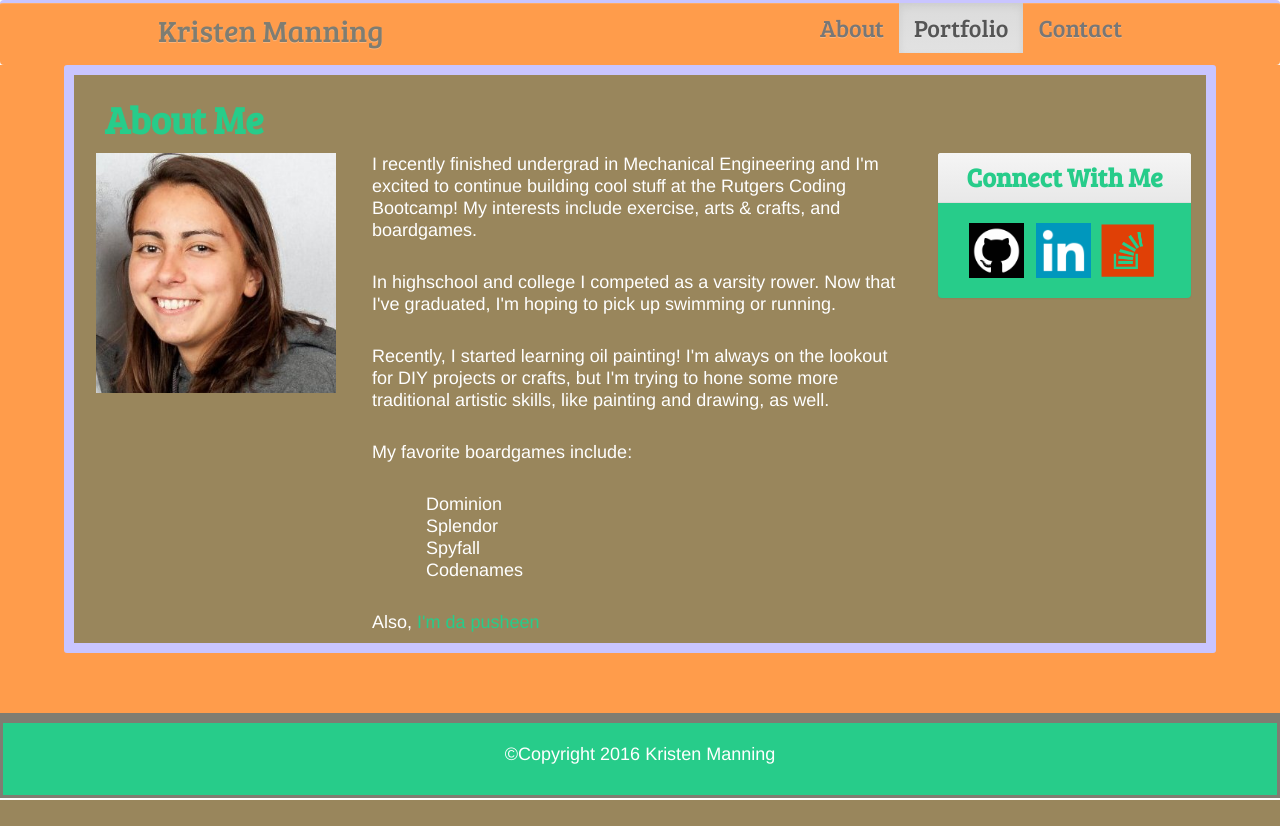
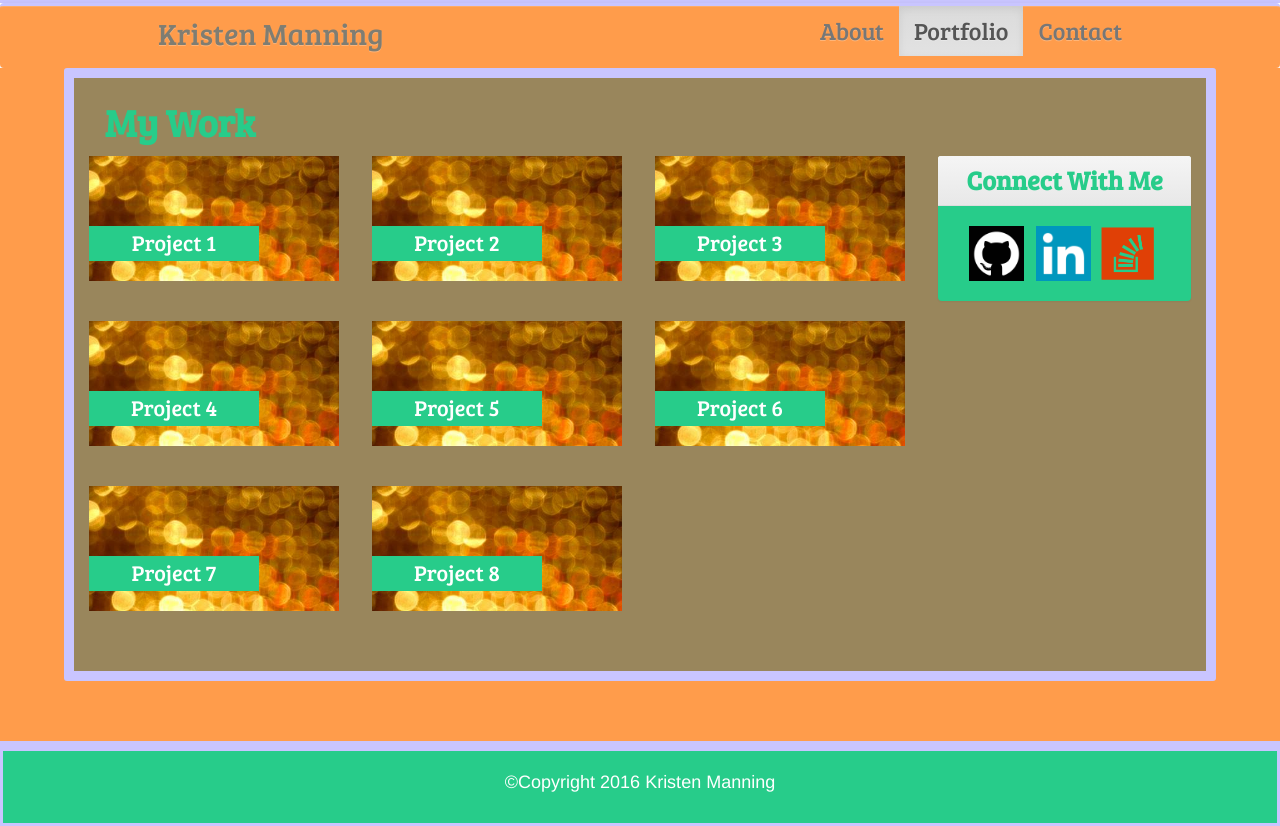
Before and after one commit to KristenManning/Bootstrap-Portfolio, a PHP site: page /portfolio.html in a window 1280 px wide. Before the commit the page ends 800 px from the top, so only its background shows below. Run offline with PHP 8.4, Linux system fonts and the light colour scheme.

Commit message:
added content to portfolio page

```diff
--- a/Assets/css/style.css
+++ b/Assets/css/style.css
@@ -97,14 +97,32 @@ a{
     font-size: 18px;
     line-height: 22px;
 }
+#topline{
+  height: 3px;
+  width: 100%;
+  background-color: #C9C5FF;
 
+}
 #footer{
   height: 85px;
   width: 100%;
   background-color: #27CC8A;
   border: solid;
   border-top-width: 10px;
-  border-color: #7F7D72;
+  border-color: #C9C5FF;
   text-align: center;
 
 }
+
+.picline {
+  width: 60%;
+  height:35px;
+  background-color: #27CC8A;
+  position: absolute;
+  top: 70px;
+  color: white;
+  font-family: 'Bree Serif', serif;
+  text-align: center;
+  font-size: 22px;
+  line-height: 32px;
+}
--- a/portfolio.html
+++ b/portfolio.html
@@ -22,6 +22,8 @@
 
 
 <body>
+  <div id="topline">
+  </div>
   <!-- Nav Bar (copied and pasted from WC3) -->
       <!-- Static navbar -->
       <nav class="navbar-default">
@@ -51,39 +53,40 @@
 
           <div class="row">
             <div class="col-xs-12 col-md-12">
-              <h1>&nbsp;&nbsp;About Me</h1>
+              <h1>&nbsp;&nbsp;My Work</h1>
             </div>
           </div>
 
           <div class="row">
+
             <div class="col-xs-12 col-md-3">
-              <div id="headshot">
-                <img height="240" width="240" src="assets/images/kristen_img.jpg">
+              <div class="image">
+                <img src="assets/images/placeholder_img.jpg" height="125" width="250">
+                  <div class="picline">
+                    Project 1
+                  </div>
               </div>
             </div>
-            <div class="col-xs-12 col-md-6">
-              <p>I recently finished undergrad in Mechanical Engineering and I'm excited to continue building cool stuff at the Rutgers Coding Bootcamp! My interests include exercise, arts &amp; crafts, and boardgames. </p>
-            <br>
-              <p>
-              In highschool and college I competed as a varsity rower. Now that I've graduated, I'm hoping to pick up swimming or running.
-              </p>
-            <br>
-              <p>
-              Recently, I started learning oil painting! I'm always on the lookout for DIY projects or crafts, but I'm trying to hone some more traditional artistic skills, like painting and drawing, as well.
-              </p>
-            <br>
-              <p>My favorite boardgames include:</p>
-            <br>
-              <ul class="items">
-                <li>Dominion</li>
-                <li>Splendor</li>
-                <li>Spyfall</li>
-                <li>Codenames</li>
-              </ul>
-            <br>
-              <p>Also, <a href="http://d2wss9bif9q3el.cloudfront.net/406/309/images/1340020850275.gif">I'm da pusheen</a></p>
+
+            <div class="col-xs-12 col-md-3">
+              <div class="image">
+                <img src="assets/images/placeholder_img.jpg" height="125" width="250">
+                  <div class="picline">
+                    Project 2
+                  </div>
+              </div>
             </div>
 
+            <div class="col-xs-12 col-md-3">
+              <div class="image">
+                <img src="assets/images/placeholder_img.jpg" height="125" width="250">
+                  <div class="picline">
+                    Project 3
+                  </div>
+              </div>
+            </div>
+
+<!-- Connect with me -->
 
             <div class="col-xs-12 col-md-3" id="contact_me">
               <div class="panel panel-default">
@@ -98,9 +101,68 @@
                 </div>
               </div>
             </div>
+          </div>
+
+          <div class="row">
+
+            <div class="col-xs-12 col-md-3">
+              <div class="image">
+                <img src="assets/images/placeholder_img.jpg" height="125" width="250">
+                  <div class="picline">
+                    Project 4
+                  </div>
+              </div>
+            </div>
+
+            <div class="col-xs-12 col-md-3">
+              <div class="image">
+                <img src="assets/images/placeholder_img.jpg" height="125" width="250">
+                  <div class="picline">
+                    Project 5
+                  </div>
+              </div>
+            </div>
+
+            <div class="col-xs-12 col-md-3">
+              <div class="image">
+                <img src="assets/images/placeholder_img.jpg" height="125" width="250">
+                  <div class="picline">
+                    Project 6
+                  </div>
+              </div>
+            </div>
+
 
 
           </div>
+
+          <br><br>
+
+          <div class="row">
+
+            <div class="col-xs-12 col-md-3">
+              <div class="image">
+                <img src="assets/images/placeholder_img.jpg" height="125" width="250">
+                  <div class="picline">
+                    Project 7
+                  </div>
+              </div>
+            </div>
+
+            <div class="col-xs-12 col-md-3">
+              <div class="image">
+                <img src="assets/images/placeholder_img.jpg" height="125" width="250">
+                  <div class="picline">
+                    Project 8
+                  </div>
+              </div>
+            </div>
+          </div>
+
+        <br><br><br>
+
+
+
         </div>
 
         <br> <br> <br>
```
